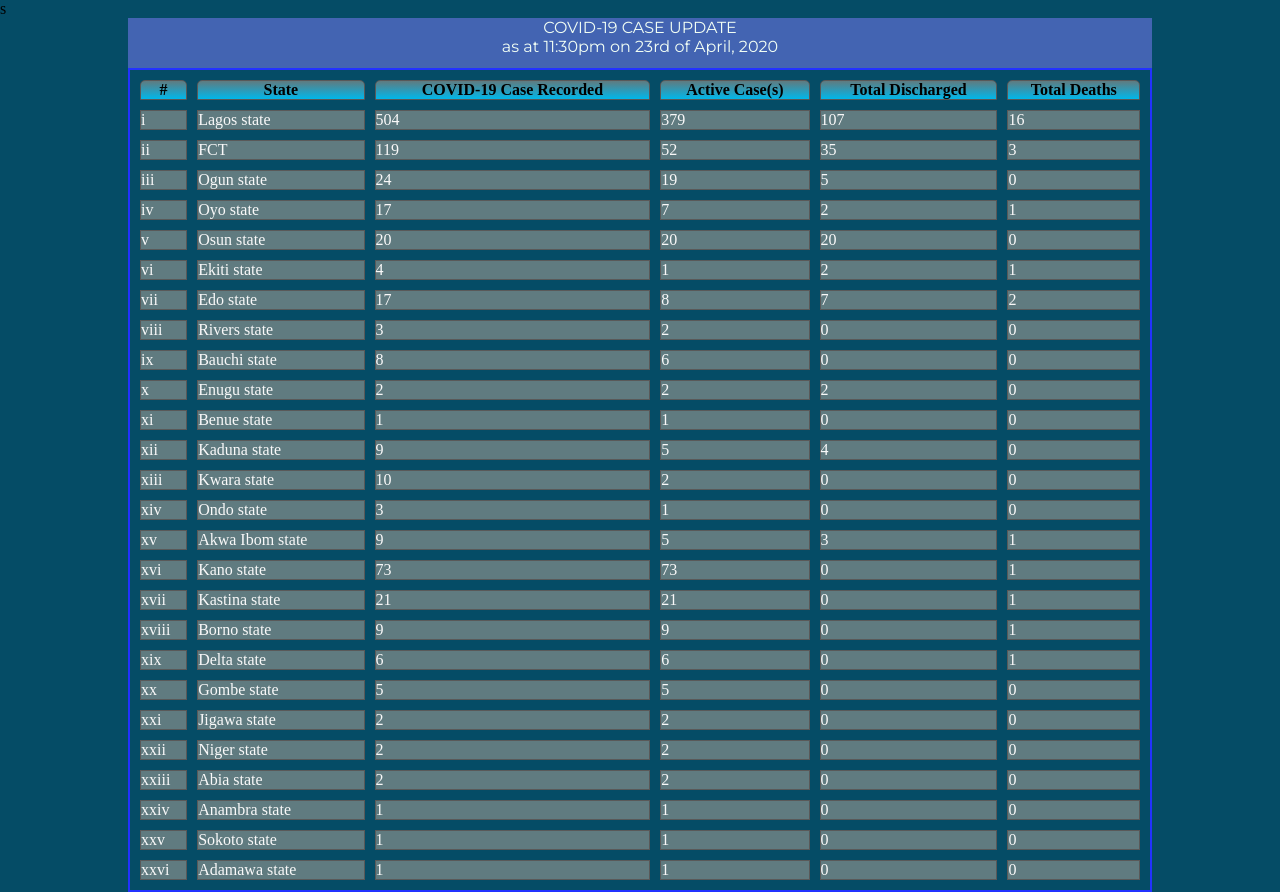
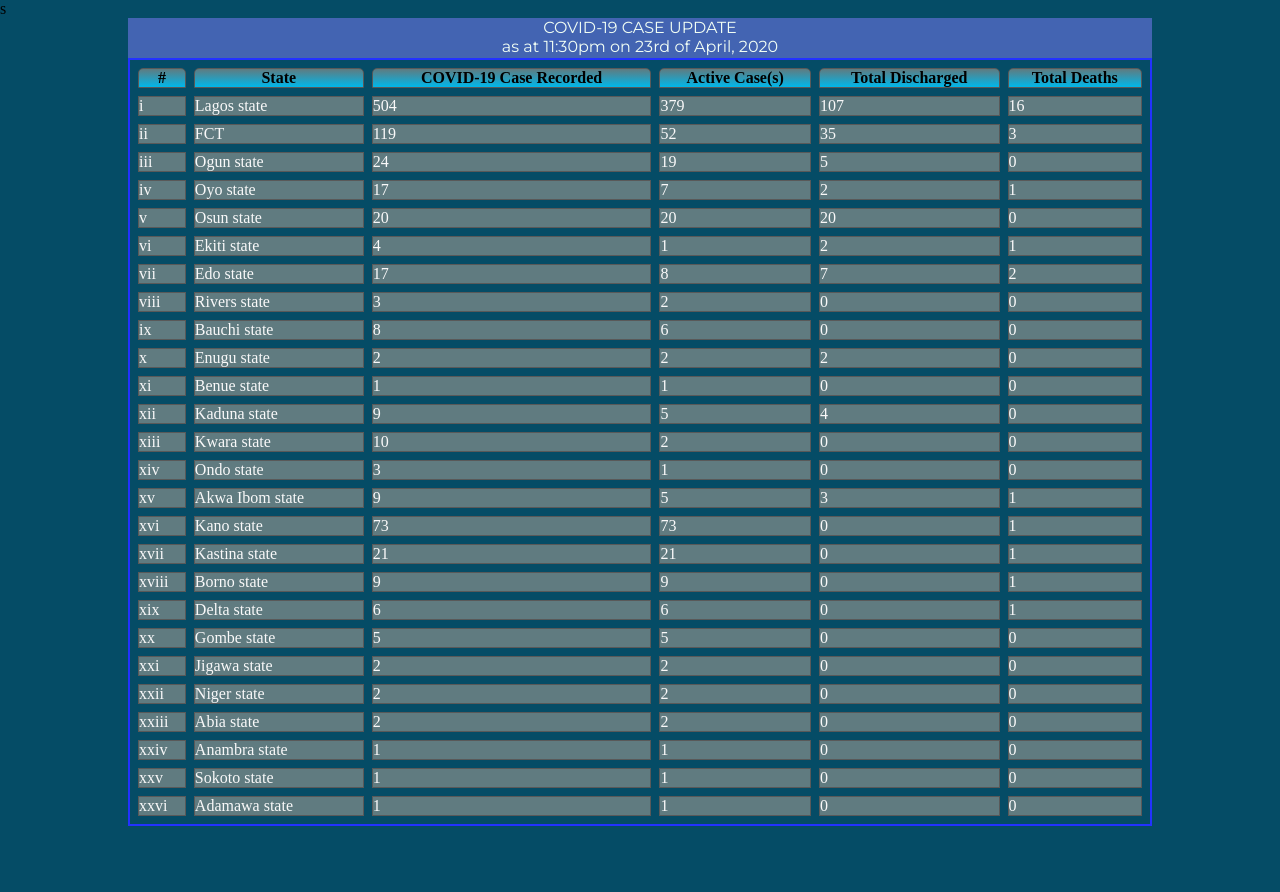
Before and after one commit to DamilareRichard/COVID19-Updated, a plain HTML site: page index.html in a window 1280 px wide. After the commit the page ends 826 px from the top, so only its background shows below. Drawn offline with Linux system fonts and the light colour scheme.

Commit message:
CoronaVirus

```diff
--- a/index.html
+++ b/index.html
@@ -23,7 +23,7 @@
 		color: #F1FEF4;
 		margin: auto;
 		width: 80%;
-		height: 50px;
+		height: 40px;
 		text-align: center;
 		opacity: 1;
 
@@ -59,7 +59,7 @@
 </style>
 <header>COVID-19 CASE UPDATE <br> as at 11:30pm on 23rd of April, 2020 </header>
 <body>
-	<table border="1" cellpadding="10" cellspacing="10">
+	<table border="1" cellpadding="8" cellspacing="8">
 		<tr>
 			<th>#</th>
 
```
